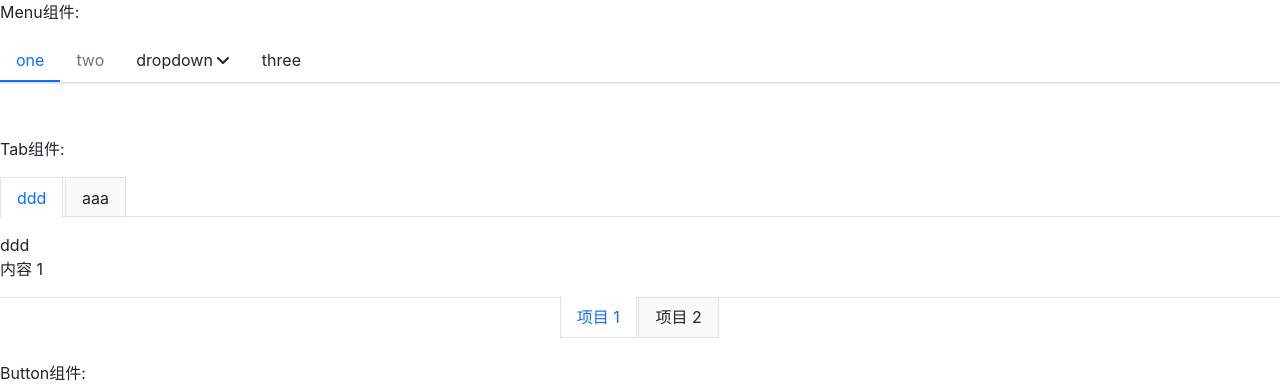
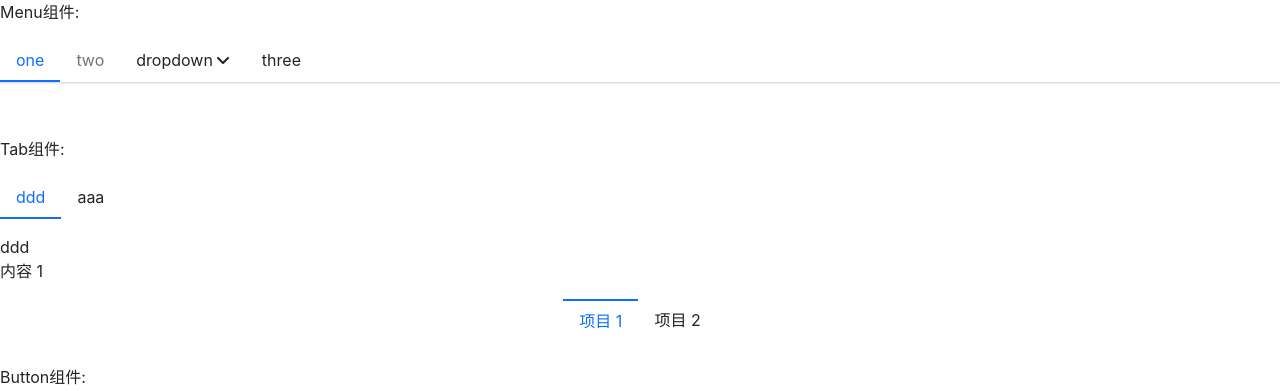
Before and after one commit to Tonyhew/t-ui, a React (Create React App) app: page / in a window 1280 px wide. Shown: the top 391 px of the page. Built offline with nearby package versions, Linux system fonts and the light colour scheme.

Commit message:
增加废弃警告, 优先使用 items props

```diff
--- a/src/App.tsx
+++ b/src/App.tsx
@@ -6,7 +6,7 @@ import Menu from './components/Menu/menu'
 import MenuItem from './components/Menu/menuItem'
 import SubMenu from './components/Menu/subMenu'
 
-import Tab from './components/Tabs/tab';
+import Tabs from './components/Tabs/tab';
 import TabItem from './components/Tabs/tabItem';
 
 import Icon from './components/Icon/Icon';
@@ -38,13 +38,13 @@ const App: React.FC = () => {
         <br />
 
         <p>Tab组件:</p>
-        <Tab type='card'>
+        <Tabs type='line'>
           <TabItem label='ddd'>ddd</TabItem>
           <TabItem label='aaa'>aaa</TabItem>
-        </Tab>
+        </Tabs>
 
-        <Tab
-          type='card'
+        <Tabs
+          type='line'
           tabPosition='bottom'
           centered
           items={[
--- a/src/components/Tabs/_style.scss
+++ b/src/components/Tabs/_style.scss
@@ -10,6 +10,7 @@
 .tui-tabs-nav-item {
   display: block;
   padding: $nav-link-padding-y $nav-link-padding-x;
+
   cursor: pointer;
   &:hover,
   &:focus {
--- a/src/components/Tabs/tab.tsx
+++ b/src/components/Tabs/tab.tsx
@@ -1,6 +1,7 @@
-import React, { FunctionComponentElement, useState } from 'react'
+import React, { FunctionComponentElement, useState, useEffect } from 'react'
 import classNames from 'classnames'
 import { ITabItemProps } from './tabItem'
+import { error } from 'console'
 
 type Type = 'line' | 'card'
 type Position = 'top' | 'bottom' | 'left' | 'right'
@@ -17,10 +18,17 @@ interface ITabProps {
   items?: ITabItemProps[]
 }
 
-const Tab: React.FC<ITabProps> = (props) => {
+const Tabs: React.FC<ITabProps> = (props) => {
   const { defaultIndex, type, className, children, onSelect, items, centered, tabPosition } = props
 
   const [activeIndex, setActiveIndex] = useState(defaultIndex)
+
+  useEffect(() => {
+    if (!items) {
+      const err = 'Warning: [tui: Tabs] Tabs.TabItem is deprecated. please use `items` directly'
+      console.error(err)
+    }
+  }, [items])
 
   const handleClick = (e: React.MouseEvent, index: number, disabled?: boolean | undefined) => {
     if (!disabled) {
@@ -105,10 +113,10 @@ const Tab: React.FC<ITabProps> = (props) => {
   )
 }
 
-Tab.defaultProps = {
+Tabs.defaultProps = {
   defaultIndex: 0,
   type: 'line',
-  tabPosition: 'top'
+  tabPosition: 'top',
 }
 
-export default Tab
+export default Tabs
```
